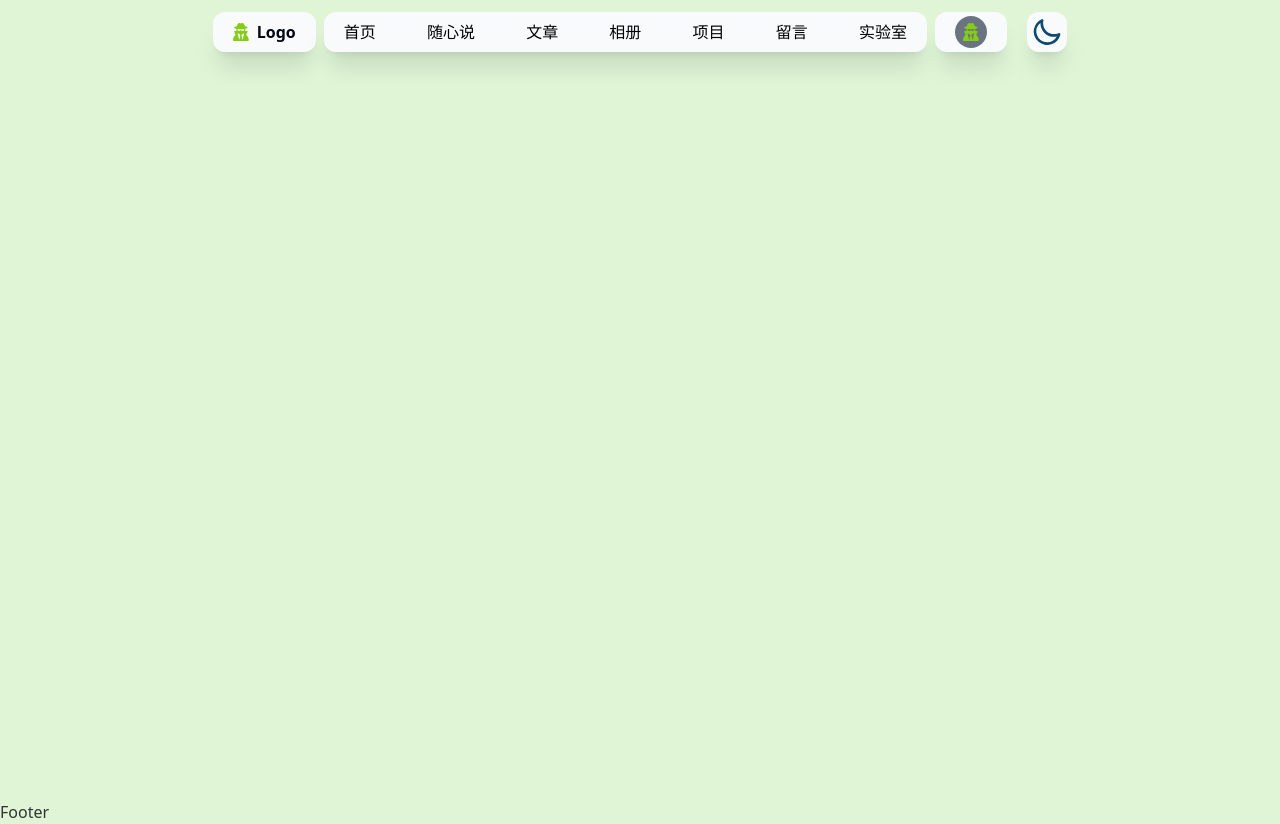
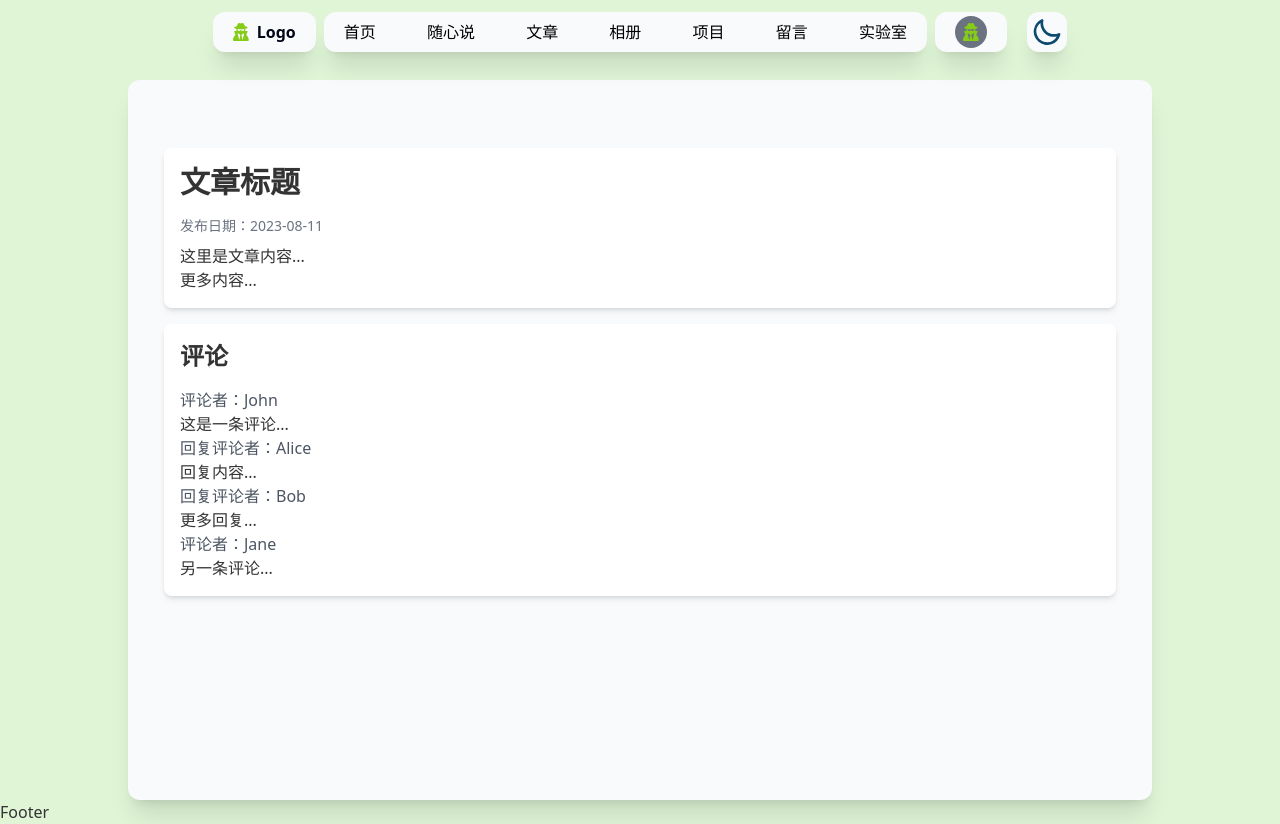
Before and after one commit to Daudxu/my-blog-nuxt3, a Nuxt app: page /article/1 in a window 1280 px wide. Built offline with nearby package versions, Linux system fonts and the light colour scheme.

Commit message:
fix update code

```diff
--- a/components/Header.vue
+++ b/components/Header.vue
@@ -16,7 +16,7 @@
                              <NuxtLink class="text-black dark:text-white dark:hover:text-gray-500 hover:text-gray-500" to="/talk">随心说</NuxtLink>
                          </li>
                          <li>
-                             <NuxtLink class="text-black dark:text-white dark:hover:text-gray-500 hover:text-gray-500" to="/article">文章</NuxtLink>
+                             <NuxtLink class="text-black dark:text-white dark:hover:text-gray-500 hover:text-gray-500" to="/articles">文章</NuxtLink>
                          </li>
                          <li>
                              <NuxtLink class="text-black dark:text-white dark:hover:text-gray-500 hover:text-gray-500" to="/photo-album">相册</NuxtLink>
--- /dev/null
+++ b/pages/article/[id].vue
@@ -0,0 +1,35 @@
+<template>
+        <div id="scene-container" class="w-[1024px]  mt-20 bg-slate-50 dark:bg-slate-700 rounded-lg md:rounded-xl mx-3 lg:mx-0 shadow-lg md:shadow-xl p-3 xs:p-6 md:p-9">
+
+            <div class="w-full p-4 bg-white shadow-md mt-8 rounded-lg max-w-screen-lg mx-auto">
+                <h1 class="text-3xl font-semibold mb-4">文章标题</h1>
+                <p class="text-gray-500 text-sm mb-2">发布日期：2023-08-11</p>
+                <div class="article-content">
+                <p>这里是文章内容...</p>
+                <p>更多内容...</p>
+                </div>
+            </div>
+
+            <div class="w-full p-4 bg-white shadow-md mt-4 rounded-lg max-w-screen-lg mx-auto">
+                <h2 class="text-2xl font-semibold mb-4">评论</h2>
+                <div class="comment">
+                <p class="text-gray-600">评论者：John</p>
+                <p>这是一条评论...</p>
+                <div class="reply">
+                    <p class="text-gray-600">回复评论者：Alice</p>
+                    <p>回复内容...</p>
+                    <div class="reply">
+                    <p class="text-gray-600">回复评论者：Bob</p>
+                    <p>更多回复...</p>
+                    </div>
+                </div>
+                </div>
+                <div class="comment">
+                <p class="text-gray-600">评论者：Jane</p>
+                <p>另一条评论...</p>
+                </div>
+                <!-- 循环渲染更多评论 -->
+            </div>
+
+        </div>
+</template>
--- /dev/null
+++ b/pages/article/index.vue
@@ -0,0 +1,3 @@
+<template>
+    <div>hi </div>
+</template>
--- a/pages/article.vue
+++ b/pages/articles.vue
@@ -55,13 +55,19 @@
     </div>
 </template>
 
-<script setup>
+<script setup lang="ts">
  import { onMounted } from 'vue';
- import * as THREE from 'three';
  import {
     ElMenu, ElMenuItem, ElSubMenu
 } from "element-plus";
 
+const isCollapse = ref(false)
+const handleOpen = (key: string, keyPath: string[]) => {
+  console.log(key, keyPath)
+}
+const handleClose = (key: string, keyPath: string[]) => {
+  console.log(key, keyPath)
+}
  onMounted(() => {
 
  })
--- /dev/null
+++ b/pages/photos/[id].vue
@@ -0,0 +1,15 @@
+<template>
+    <div class="grid grid-cols-2 md:grid-cols-3 lg:grid-cols-4 gap-4">
+        <div v-for="image in images" :key="image.id" class="bg-gray-200 p-4 rounded-lg">
+            <img :src="image.url" :alt="image.alt" class="w-full h-auto">
+        </div>
+    </div>
+</template>
+
+<script setup>
+const images =  [
+        { id: 1, url: 'https://example.com/image1.jpg', alt: 'Image 1' },
+        { id: 2, url: 'https://example.com/image2.jpg', alt: 'Image 2' },
+        { id: 3, url: 'https://example.com/image3.jpg', alt: 'Image 3' }
+      ]
+</script>
```
